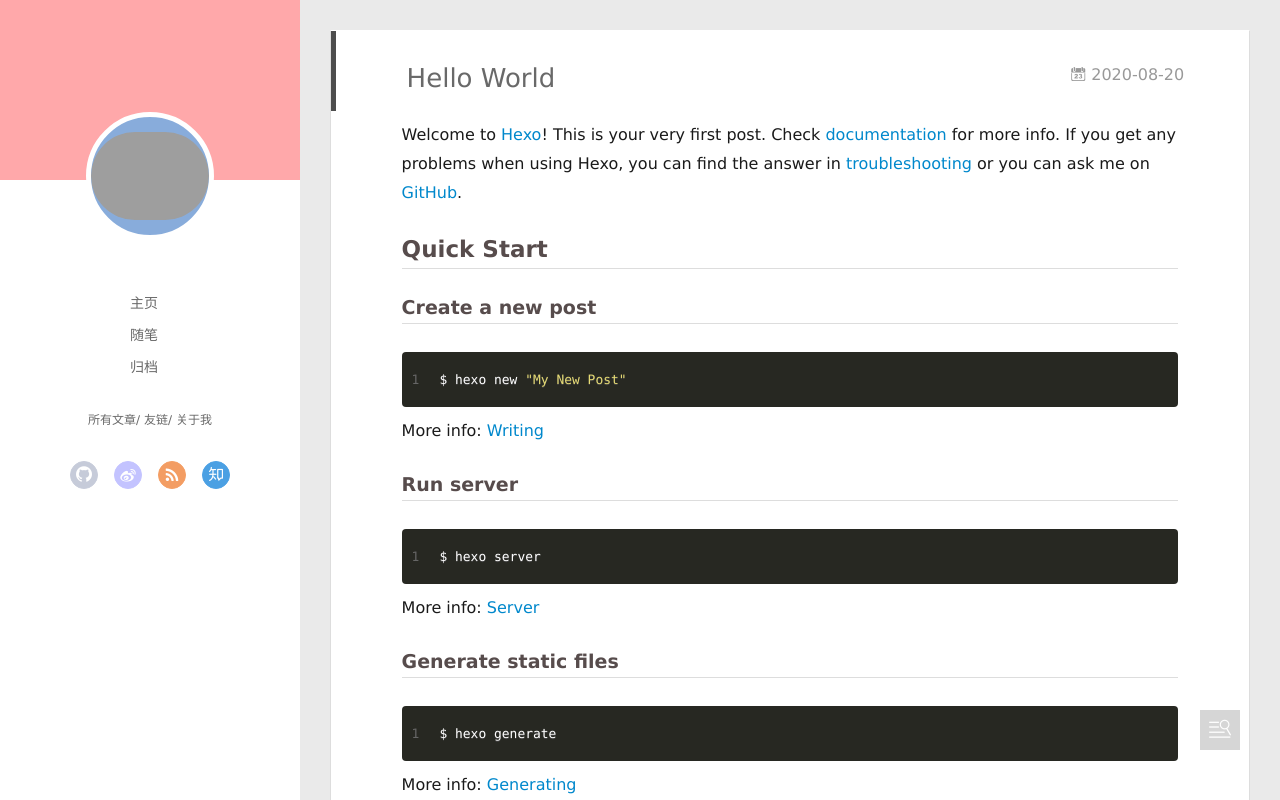
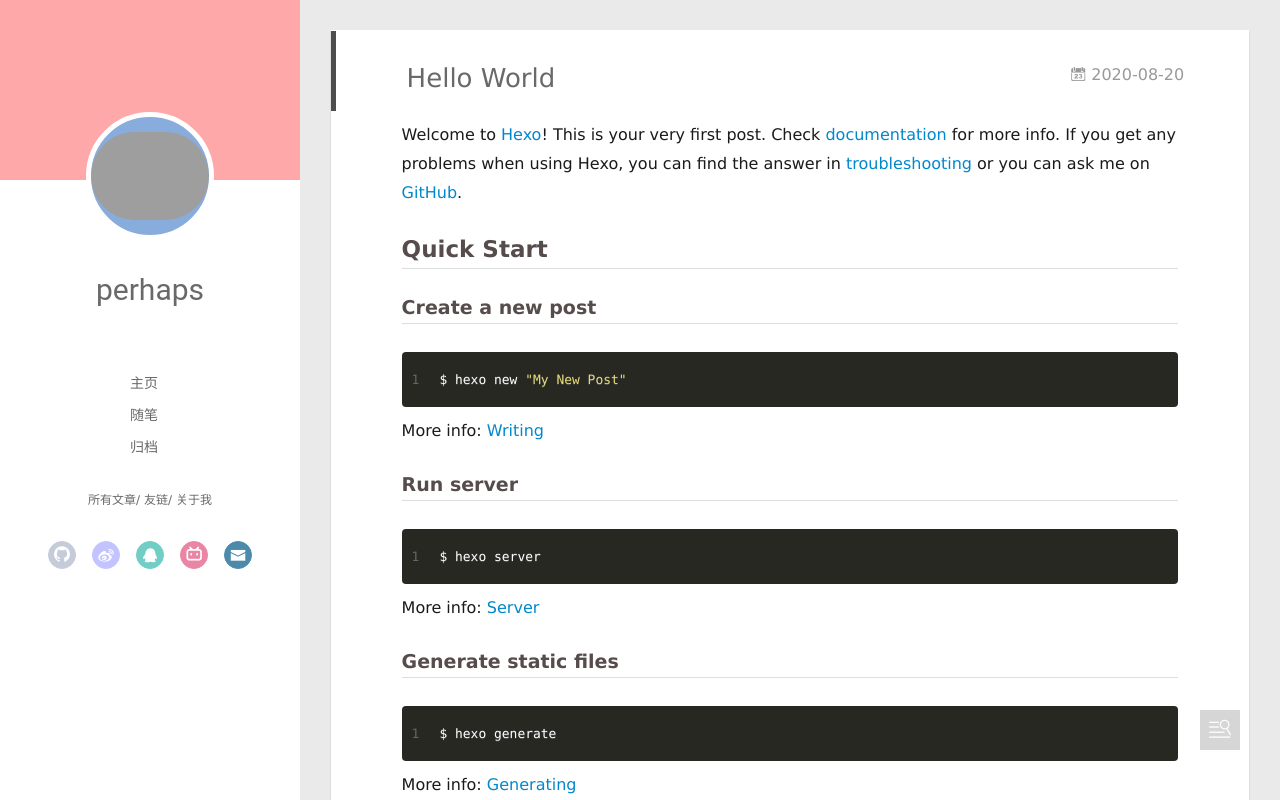
Before and after one commit to poohbear12/poohbear12.github.io, a plain HTML site: page 2020/08/20/hello-world/index.html in a window 1280 px wide. Drawn offline with Linux system fonts and the light colour scheme; no server answers; grey boxes are pictures that could not be loaded.

Commit message:
Site updated: 2020-11-02 18:10:23

```diff
--- a/2020/08/20/hello-world/index.html
+++ b/2020/08/20/hello-world/index.html
@@ -50,7 +50,7 @@
 			<img src="https://timgsa.baidu.com/timg?image&amp;quality=80&amp;size=b9999_10000&amp;sec=1597943242896&amp;di=11f368dd2129c0fc024c8282f4ca3498&amp;imgtype=0&amp;src=http%3A%2F%2Finews.gtimg.com%2Fnewsapp_match%2F0%2F12127751386%2F0.jpg" class="js-avatar">
 		</a>
 		<hgroup>
-		  <h1 class="header-author"><a href="/"></a></h1>
+		  <h1 class="header-author"><a href="/">perhaps</a></h1>
 		</hgroup>
 
 
@@ -87,9 +87,11 @@
 
 					<a class="weibo" target="_blank" href="https://weibo.com/u/6315695724/home" title="weibo"><i class="icon-weibo"></i></a>
 
-					<a class="rss" target="_blank" href="#" title="rss"><i class="icon-rss"></i></a>
+					<a class="qq" target="_blank" href="/1241535493" title="qq"><i class="icon-qq"></i></a>
 
-					<a class="zhihu" target="_blank" href="#" title="zhihu"><i class="icon-zhihu"></i></a>
+					<a class="bilibili" target="_blank" href="https://space.bilibili.com/215519994" title="bilibili"><i class="icon-bilibili"></i></a>
+
+					<a class="mail" target="_blank" href="/guangsty@163.com" title="mail"><i class="icon-mail"></i></a>
 
 			</div>
 		</nav>
@@ -110,7 +112,7 @@
 				<img src="https://timgsa.baidu.com/timg?image&amp;quality=80&amp;size=b9999_10000&amp;sec=1597943242896&amp;di=11f368dd2129c0fc024c8282f4ca3498&amp;imgtype=0&amp;src=http%3A%2F%2Finews.gtimg.com%2Fnewsapp_match%2F0%2F12127751386%2F0.jpg" class="js-avatar">
 			</div>
 			<hgroup>
-			  <h1 class="header-author js-header-author"></h1>
+			  <h1 class="header-author js-header-author">perhaps</h1>
 			</hgroup>
 
 
@@ -130,9 +132,11 @@
 
 						<a class="weibo" target="_blank" href="https://weibo.com/u/6315695724/home" title="weibo"><i class="icon-weibo"></i></a>
 
-						<a class="rss" target="_blank" href="#" title="rss"><i class="icon-rss"></i></a>
+						<a class="qq" target="_blank" href="/1241535493" title="qq"><i class="icon-qq"></i></a>
 
-						<a class="zhihu" target="_blank" href="#" title="zhihu"><i class="icon-zhihu"></i></a>
+						<a class="bilibili" target="_blank" href="https://space.bilibili.com/215519994" title="bilibili"><i class="icon-bilibili"></i></a>
+
+						<a class="mail" target="_blank" href="/guangsty@163.com" title="mail"><i class="icon-mail"></i></a>
 
 				</div>
 			</nav>
```
Also changed, not shown: 2020/08/20/我的第一篇/index.html (+10 -6 lines), 2020/11/02/mergesort/index.html (+10 -6 lines), archives/2020/08/index.html (+10 -6 lines), archives/2020/11/index.html (+10 -6 lines), archives/2020/index.html (+10 -6 lines), archives/index.html (+10 -6 lines), index.html (+10 -6 lines).
